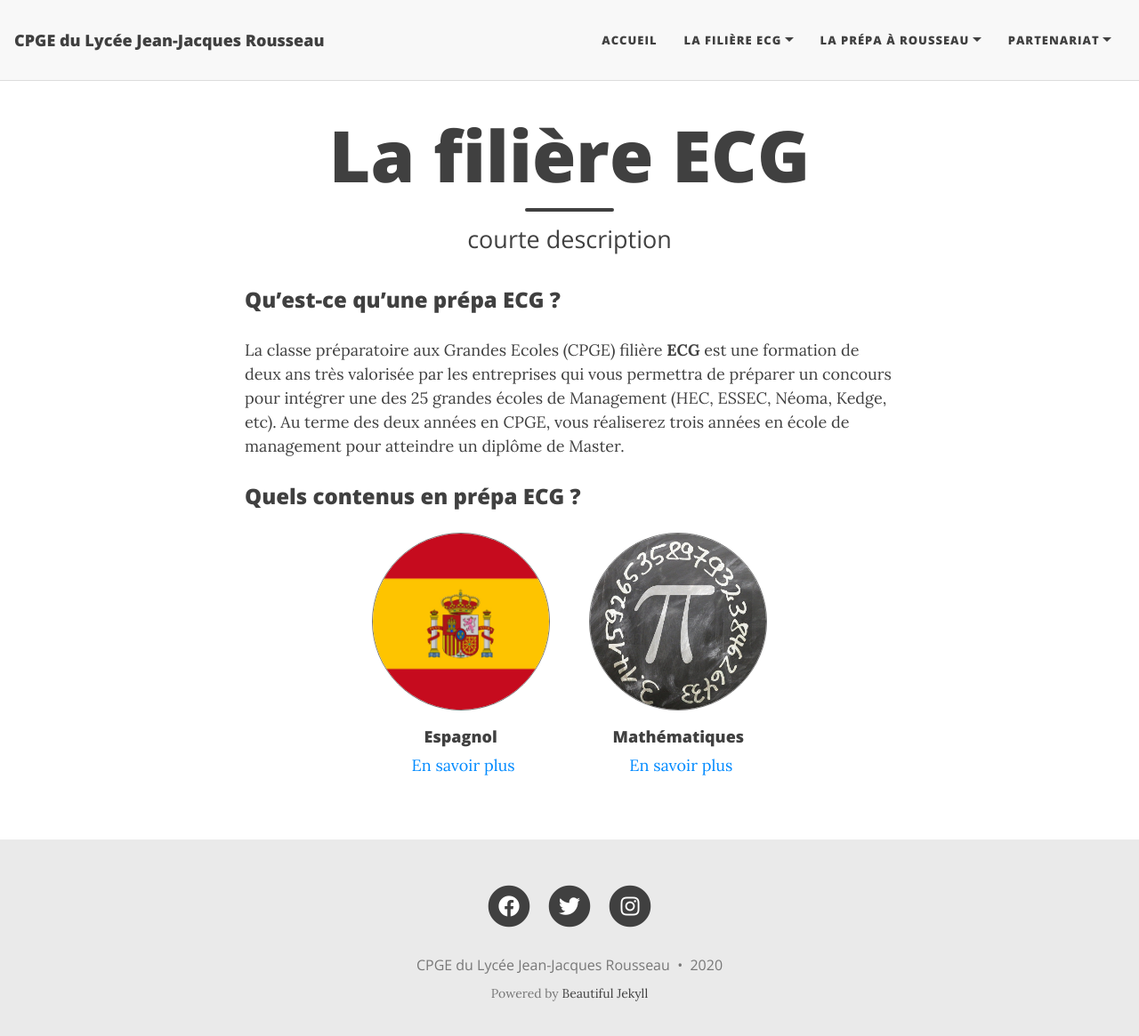
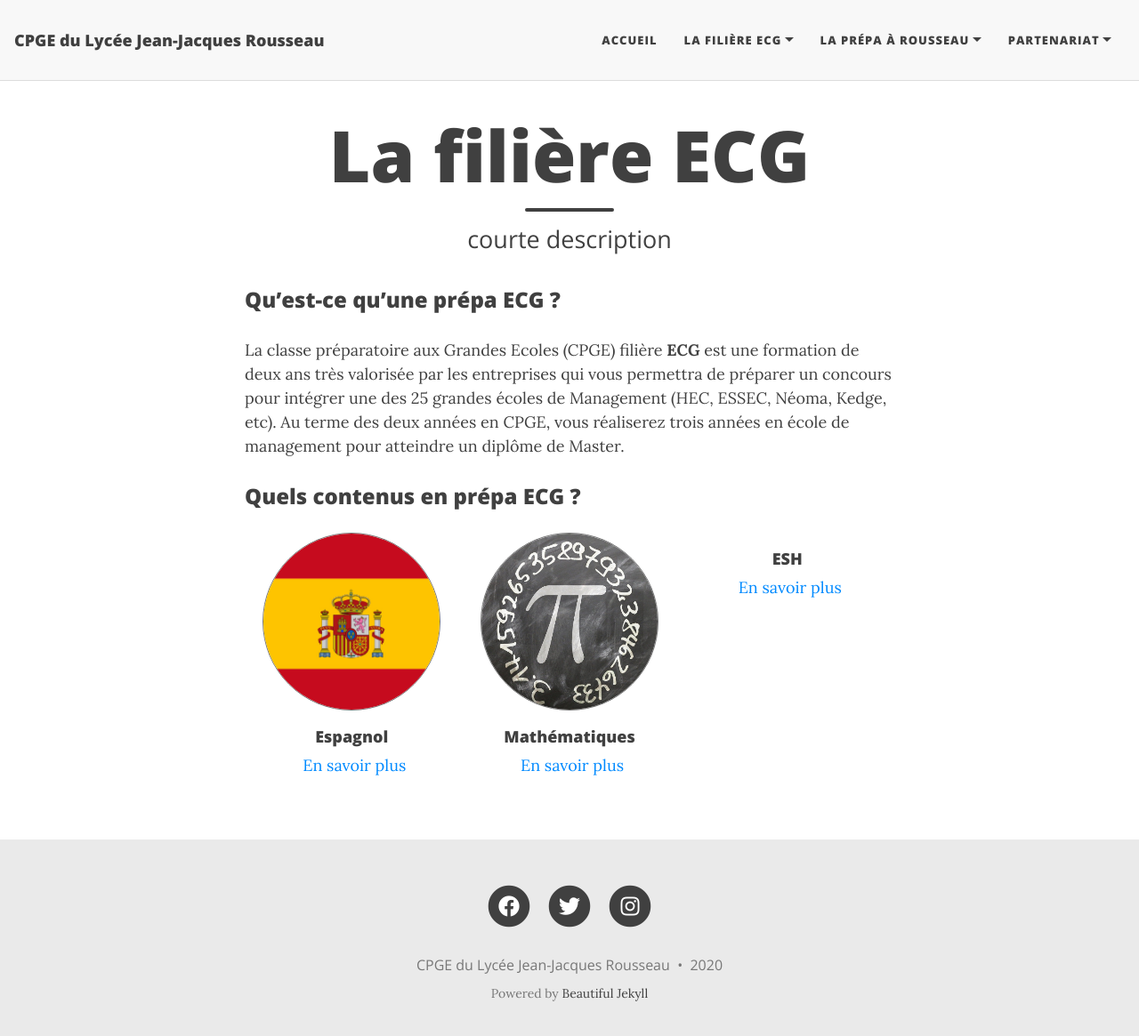
Before and after one commit to cpgesarcelles/cpgesarcelles.github.io, a Jekyll site: the page built from filiere.md, in a window 1280 px wide and 1178 px high. Shown: the top 1165 px of the window at 89% size. Built offline with Jekyll 4.4.1, drawn with Linux system fonts in a browser that asks for light colours; nearby versions of some CDN libraries.

Commit message:
Update filiere.md

```diff
--- a/filiere.md
+++ b/filiere.md
@@ -9,6 +9,8 @@ contenu:
   - name: Mathématiques
     img: /assets/img/logo_math.jpg
     matiere: /Matieres/math
+  - name: ESH
+    matiere: /Matieres/esh
 ---
 
 ### Qu'est-ce qu'une prépa ECG ?
```
